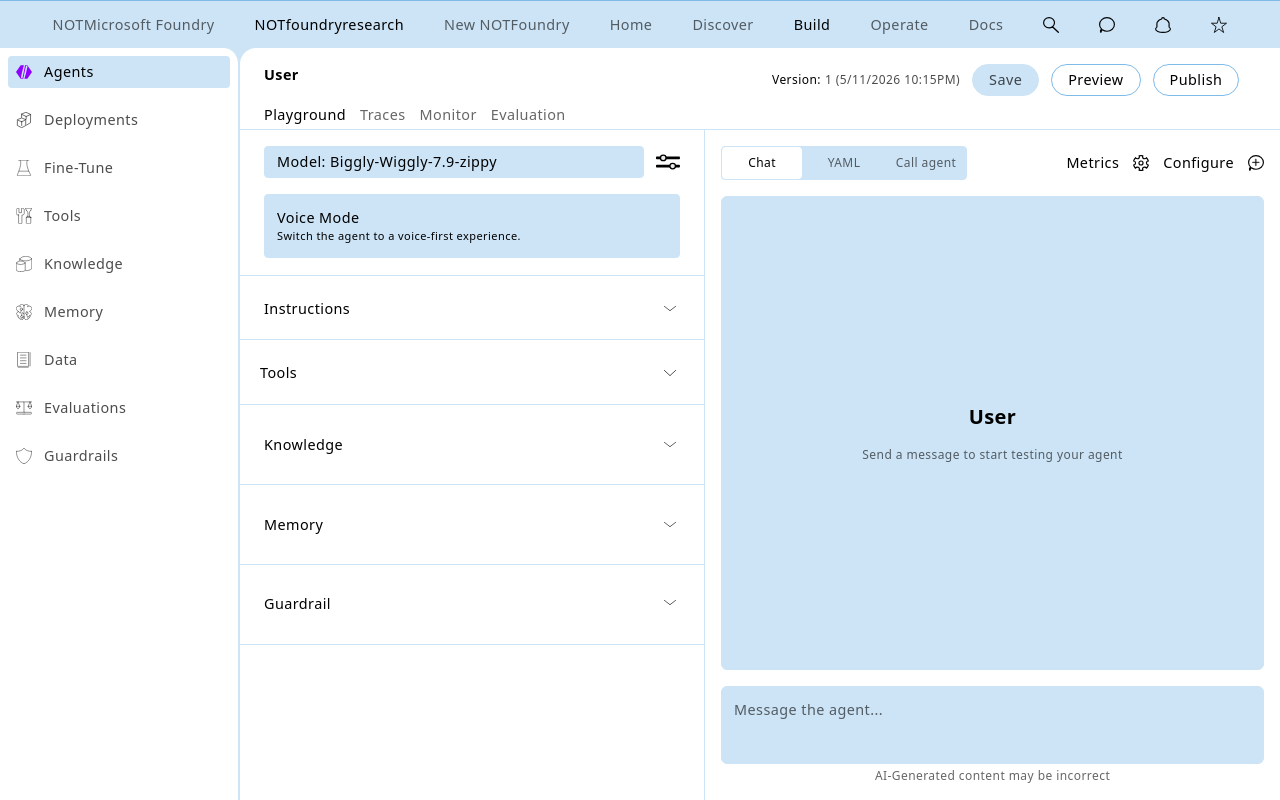
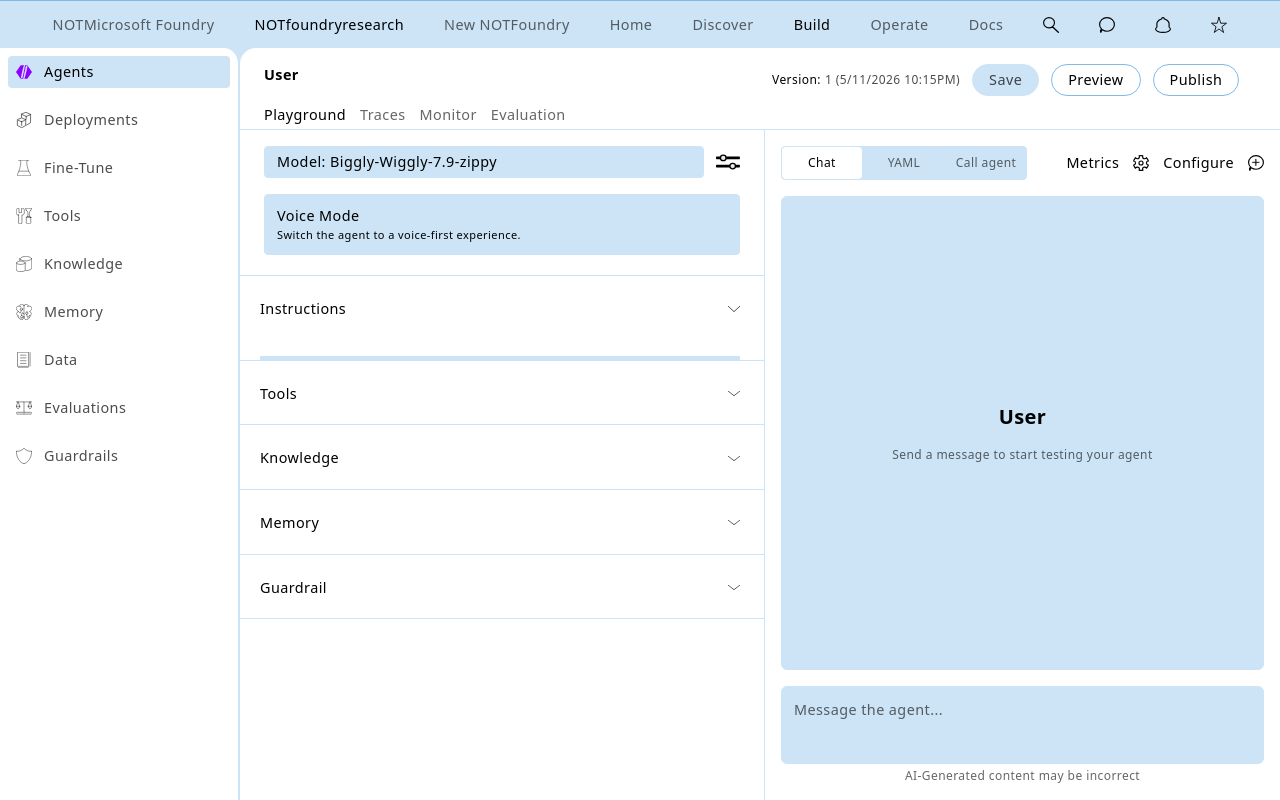
Before and after one commit to schoolblues/TailwindDemo, a React (Vite) app: page / in a window 1280 px wide. Built offline with nearby package versions, Linux system fonts and the light colour scheme.

Commit message:
fully reworked drop downs
All dropdowns use the same grid system I should have been using the entire time.

```diff
--- a/src/components/ModelGuardrail.tsx
+++ b/src/components/ModelGuardrail.tsx
@@ -6,14 +6,42 @@ function ModelGuardrail() {
     const [open, setOpen] = useState(false);
 
     return (
-        <div className={`flex flex-row items-start border-b pt-7 border-solid border-windows-100 min-h-20 bg-white transition-[max-height] duration-300 ease-in-out overflow-hidden ${open ? "max-h-60" : "max-h-16"}`}>
-            <div className="ml-6">
-                <p>Guardrail</p>
-            </div>
-            <div className="flex flex-col mr-6 ml-auto">
-                <button className="w-3 h-5 self-end mr-1" onClick={() => setOpen(o => !o)}>
+        <div className={`flex flex-col border-b pt-5.5 border-solid border-windows-100 bg-white`}>
+            <div className="ml-5 mr-6 flex flex-row items-center justify-between">
+                <p className="">Guardrail</p>
+                <button className="w-3 h-5" onClick={() => setOpen(o => !o)}>
                     <img src={open ? arrowUp : arrowDown} alt="img"/>
                 </button>
+            </div>
+            <div className={`ml-5 mt-5 grid transition-[grid-template-rows] duration-300 ease-in-out ${open ? "grid-rows-[1fr]" : "grid-rows-[0fr]"}`}>
+                <div className="overflow-hidden pr-6">
+                    <div className="">
+                        <p className='text-xs text-black/60 max-w-120'>
+                            Add safety and security controls to your guardrail to help reduce the risks and support deployments
+                        </p>
+                        <p className='mb-5 text-xs text-purple-700 max-w-96'>Learn more</p>
+                        <div className="flex mb-3">
+                            <p className="text-xs">Name:</p>
+                            <p className="ml-1 text-xs text-black/60 max-w-96">NotMicrosoft.DefaultV2</p>
+                        </div>
+                        <div className="flex mb-3">
+                            <p className="text-xs">Risks with controls:</p>
+                            <p className="ml-1 text-xs text-black/60 max-w-96">Jailbreak (1), Content safety (4), Protected materials (2)</p>
+                        </div>
+                        <div className="flex">
+                            <p className="text-xs min-w-0 max-w-120">
+                                <span>Risks without controls:</span>
+                                <span className="ml-1 text-black/60">Indirect prompt injections, Sensitive data leakage, Task drift</span>
+                            </p>
+                        </div>
+                        <div className="mt-3 mb-5 flex text-center items-center">
+                            <div className="flex items-center justify-center border border-solid border-windows-300 rounded-2xl h-8 w-42">
+                                <p>Manage Guardrail</p>
+                                <img className="ml-2 w-2 h-3" src={arrowDown} alt="Menu" />
+                            </div>
+                        </div>
+                    </div>
+                </div>
             </div>
         </div>
     )
--- a/src/components/ModelInstructions.tsx
+++ b/src/components/ModelInstructions.tsx
@@ -6,18 +6,20 @@ function ModelInstructions() {
     const [open, setOpen] = useState(false);
 
     return (
-        <div className={`flex flex-row items-start border-b pt-5.5 border-solid border-windows-100 bg-white transition-[max-height] duration-300 ease-in-out overflow-hidden ${open ? "max-h-60" : "max-h-16"}`}>
-            <div className="ml-6">
-                <p>Instructions</p>
-            </div>
-            <div className="flex flex-col mr-6">
-                <button className="w-3 h-5 self-end mr-1" onClick={() => setOpen(o => !o)}>
+        <div className={`flex flex-col border-b pt-5.5 border-solid border-windows-100 bg-white`}>
+            <div className="ml-5 mr-6 flex flex-row items-center justify-between">
+                <p className="">Instructions</p>
+                <button className="w-3 h-5" onClick={() => setOpen(o => !o)}>
                     <img src={open ? arrowUp : arrowDown} alt="img"/>
                 </button>
-                <div className={`-ml-21 mt-14 mb-6 pb-15 bg-windows-100`}>
-                    <p className='m-2 text-black/60'>
-                        Write your prompt here to give your agent instructions.
-                    </p>
+            </div>
+            <div className={`ml-5 mt-5 grid transition-[grid-template-rows] duration-300 ease-in-out ${open ? "grid-rows-[1fr]" : "grid-rows-[0fr]"}`}>
+                <div className="overflow-hidden pr-6 pb-5">
+                    <div className="bg-windows-100 pb-26 mt-4 pt-4 pl-3">
+                        <p className='text-xs text-black/60 max-w-96'>
+                            Write your prompt here to give your agent instructions.
+                        </p>
+                    </div>
                 </div>
             </div>
         </div>
--- a/src/components/ModelKnowledge.tsx
+++ b/src/components/ModelKnowledge.tsx
@@ -6,14 +6,27 @@ function ModelKnowledge() {
     const [open, setOpen] = useState(false);
 
     return (
-        <div className={`flex flex-row items-center border-b border-solid border-windows-100 min-h-20 bg-white transition-[max-height] duration-300 ease-in-out overflow-hidden ${open ? "max-h-60" : "max-h-16"}`}>
-            <div className="ml-6">
-                <p>Knowledge</p>
-            </div>
-            <div className="flex flex-col mr-6 ml-auto">
-                <button className="w-3 h-5 self-end mr-1" onClick={() => setOpen(o => !o)}>
+        <div className={`flex flex-col border-b pt-5.5 border-solid border-windows-100 bg-white`}>
+            <div className="ml-5 mr-6 flex flex-row items-center justify-between">
+                <p className="">Knowledge</p>
+                <button className="w-3 h-5" onClick={() => setOpen(o => !o)}>
                     <img src={open ? arrowUp : arrowDown} alt="img"/>
                 </button>
+            </div>
+            <div className={`ml-5 mt-5 grid transition-[grid-template-rows] duration-300 ease-in-out ${open ? "grid-rows-[1fr]" : "grid-rows-[0fr]"}`}>
+                <div className="overflow-hidden pr-6">
+                    <div className="">
+                        <p className='text-xs text-black/60 max-w-96'>
+                            Add Knowledge bases for grounding. Learn more about best practices.
+                        </p>
+                        <div className="mt-3 mb-5 flex text-center items-center">
+                            <div className="flex items-center justify-center border border-solid border-windows-300 rounded-2xl h-8 w-18">
+                                <p>Add</p>
+                                <img className="ml-2 w-2 h-3" src={arrowDown} alt="Menu" />
+                            </div>
+                        </div>
+                    </div>
+                </div>
             </div>
         </div>
     )
--- a/src/components/ModelMemory.tsx
+++ b/src/components/ModelMemory.tsx
@@ -6,14 +6,28 @@ function ModelMemory() {
     const [open, setOpen] = useState(false);
 
     return (
-        <div className={`flex flex-row items-center border-b border-solid border-windows-100 min-h-20 bg-white transition-[max-height] duration-300 ease-in-out overflow-hidden ${open ? "max-h-60" : "max-h-16"}`}>
-            <div className="ml-6">
-                <p>Memory</p>
-            </div>
-            <div className="flex flex-col mr-6 ml-auto">
-                <button className="w-3 h-5 self-end mr-1" onClick={() => setOpen(o => !o)}>
+        <div className={`flex flex-col border-b pt-5.5 border-solid border-windows-100 bg-white`}>
+            <div className="ml-5 mr-6 flex flex-row items-center justify-between">
+                <p className="">Memory</p>
+                <button className="w-3 h-5" onClick={() => setOpen(o => !o)}>
                     <img src={open ? arrowUp : arrowDown} alt="img"/>
                 </button>
+            </div>
+            <div className={`ml-5 mt-5 grid transition-[grid-template-rows] duration-300 ease-in-out ${open ? "grid-rows-[1fr]" : "grid-rows-[0fr]"}`}>
+                <div className="overflow-hidden pr-6">
+                    <div className="">
+                        <p className='text-xs text-black/60 max-w-96'>
+                            Memory retains context to personalize and improve interactions. A memory store will be auto-created for you. It wil luse the model you have deployed for this agent.
+                        </p>
+                        <p className='text-xs text-purple-700 max-w-96'>Learn more about cost</p>
+                        <div className="mt-3 mb-5 flex text-center items-center">
+                            <div className="flex items-center justify-center border border-solid border-windows-300 rounded-2xl h-8 w-18">
+                                <p>Add</p>
+                                <img className="ml-2 w-2 h-3" src={arrowDown} alt="Menu" />
+                            </div>
+                        </div>
+                    </div>
+                </div>
             </div>
         </div>
     )
--- a/src/components/ModelSelectionSettings.tsx
+++ b/src/components/ModelSelectionSettings.tsx
@@ -11,7 +11,7 @@ function ModelSelectionSettings() {
                     <img className="w-6 h-6" src={parameters} alt="" />
                 </div>
             </div>
-            <div className="flex justify-center flex-col h-16 indent-3 mx-6 mt-4 border border-solid border-windows-100 bg-windows-100 rounded">
+            <div className="flex justify-center flex-col h-16 indent-3 mx-6 mb-5 mt-4 border border-solid border-windows-100 bg-windows-100 rounded">
                 <div className="">
                     <p>Voice Mode</p>
                 </div>
--- a/src/components/ModelTools.tsx
+++ b/src/components/ModelTools.tsx
@@ -10,14 +10,14 @@ function ModelTools() {
 
     return (
         <div className={`flex flex-col border-b pt-5.5 border-solid border-windows-100 bg-white`}>
-            <div className="ml-5 mr-7 flex flex-row items-center justify-between">
+            <div className="ml-5 mr-6 flex flex-row items-center justify-between">
                 <p className="">Tools</p>
                 <button className="w-3 h-5" onClick={() => setOpen(o => !o)}>
                     <img src={open ? arrowUp : arrowDown} alt="img"/>
                 </button>
             </div>
             <div className={`ml-5 mt-5 grid transition-[grid-template-rows] duration-300 ease-in-out ${open ? "grid-rows-[1fr]" : "grid-rows-[0fr]"}`}>
-                <div className="overflow-hidden">
+                <div className="overflow-hidden pr-6">
                     <div className="">
                         <p className='text-xs text-black/60 max-w-96'>
                             Connect tools to your agent for faster access to key information and improved efficiency. Learn more about best practices.
@@ -32,18 +32,18 @@ function ModelTools() {
                             <div className="">
                                 <img className="h-5 w-4" src={info} alt="svg" />
                             </div>
-                            <div className="mt-1 mr-5 ml-auto">
+                            <div className="mt-1 ml-auto">
                                 <img className="h-3.5 w-4" src={dotMenu} alt="" />
                             </div>
                         </div>
-                        <div className="w-auto mr-5 border-t border-solid border-windows-100"></div>
-                        <div className="mt-5 mb-3 flex text-center items-center">
+                        <div className="w-auto border-t border-solid border-windows-100"></div>
+                        <div className="mt-5 mb-5 flex text-center items-center">
                             <div className="flex items-center justify-center border border-solid border-windows-300 rounded-2xl h-8 w-18">
                                 <p>Add</p>
                                 <img className="ml-2 w-2 h-3" src={arrowDown} alt="Menu" />
                             </div>
                             <div className="flex items-center justify-center ml-3 border border-solid border-windows-300 rounded-2xl h-8 w-28">
-                                <p>Upload Files</p>
+                                <p>Upload files</p>
                             </div>
                         </div>
                     </div>
```
